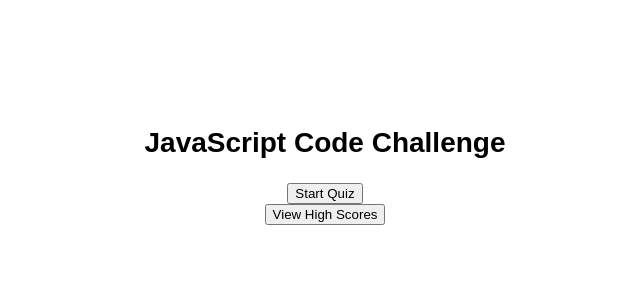
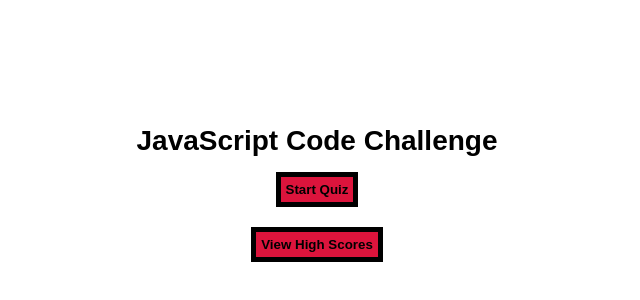
Before and after one commit to ericrothmuller/JavaScript-Quiz, a plain HTML site: page index.html in a window 1280 px wide. Shown: the part 204-504 px from the top of the page, without its empty margins (323-963 px from the left). Drawn offline with Linux system fonts and the light colour scheme.

Commit message:
Added high scores button and styled both buttons with CSS

```diff
--- a/assets/script.js
+++ b/assets/script.js
@@ -9,11 +9,11 @@ document.getElementById("startbutton").addEventListener("click", function(){
     var currentTime = setInterval(function() {
         if (startTime > 0){
             var currentTime = --startTime;
-            document.getElementById("timerdiv").innerHTML = startTime;
+            document.getElementById("quizdiv").innerHTML = startTime;
         }
 
         else {
-            document.getElementById("timerdiv").innerHTML = "You ran out of time!";
+            document.getElementById("quizdiv").innerHTML = "You ran out of time!";
         }
 
     }, 1000);
--- a/assets/style.css
+++ b/assets/style.css
@@ -1,6 +1,14 @@
+/* Universal Styling */
+
 :root {
     font-size: 18px;
     font-family: Arial, Helvetica, sans-serif;
+}
+
+* {
+    box-sizing: border-box;
+    padding: 0px;
+    margin: 0px;
 }
 
 h1 {
@@ -10,23 +18,35 @@ h1 {
     padding: 5px;
 }
 
+/* Main Styling */
+
 main {
-    box-sizing: border-box;
     display: flex;
     flex-direction: column;
     width: 100vw;
-    height: 90vh;
+    height: 100vh;
     justify-content: center;
     text-align: center;
     align-items: center;
-    /* background-color: blue; */
-}
-
-#timerdiv {
-    display: block;
-    background-color: green;
 }
 
 #quizdiv {
     background-color: blueviolet;
 }
+
+/* Button Styling */
+
+#highscoresbutton, #startbutton {
+    text-align: center;
+    padding: 5px;
+    background-color: crimson;
+    color: black;
+    border: 5px solid black;
+    margin: 10px;
+    font-weight: bolder;
+    cursor: pointer;
+}
+
+#highscoresbutton:hover, #startbutton:hover {
+    opacity: .8;
+}
--- a/index.html
+++ b/index.html
@@ -13,8 +13,8 @@
 
         <h1>JavaScript Code Challenge</h1>
 
-        <button id="startbutton">Start Quiz</button>
-        <button id="highscoresbutton">View High Scores</button>
+        <button id="startbutton" href="#">Start Quiz</button>
+        <button id="highscoresbutton" href="#">View High Scores</button>
 
     </main>
 
```
